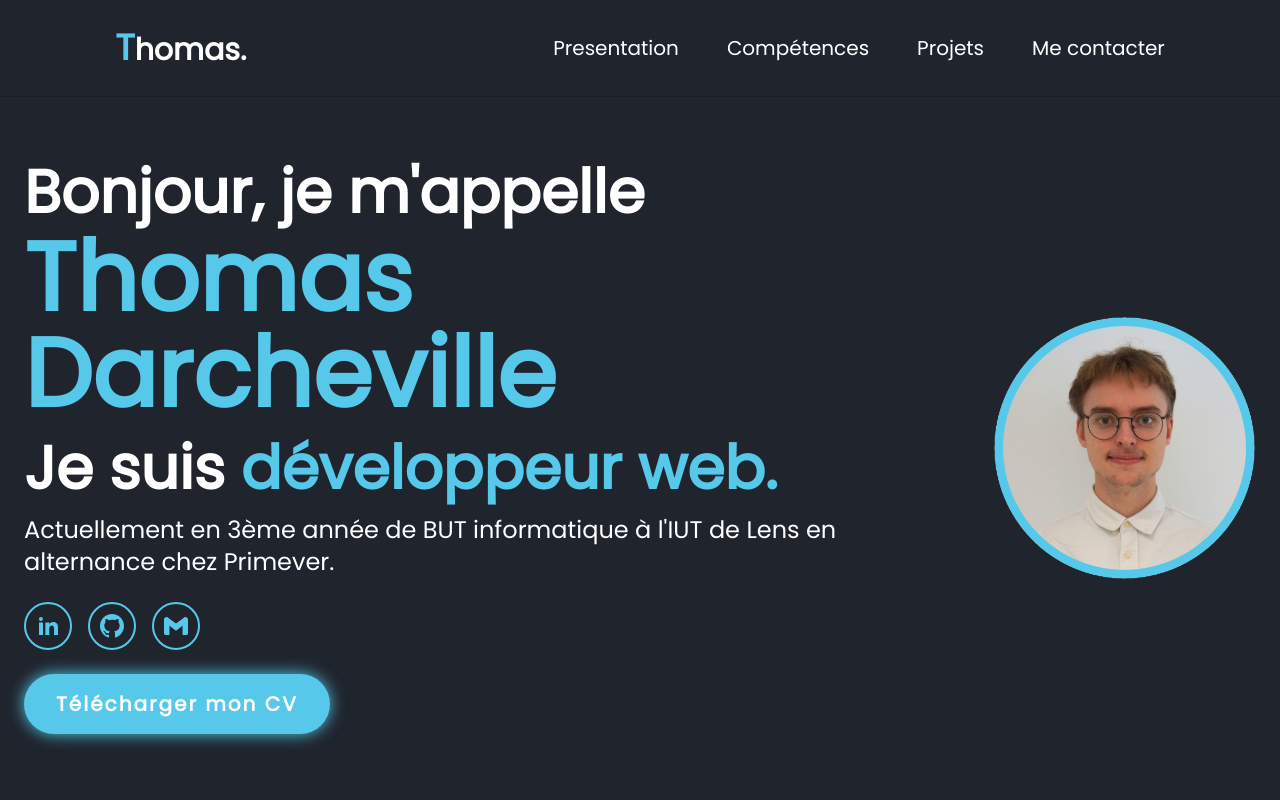
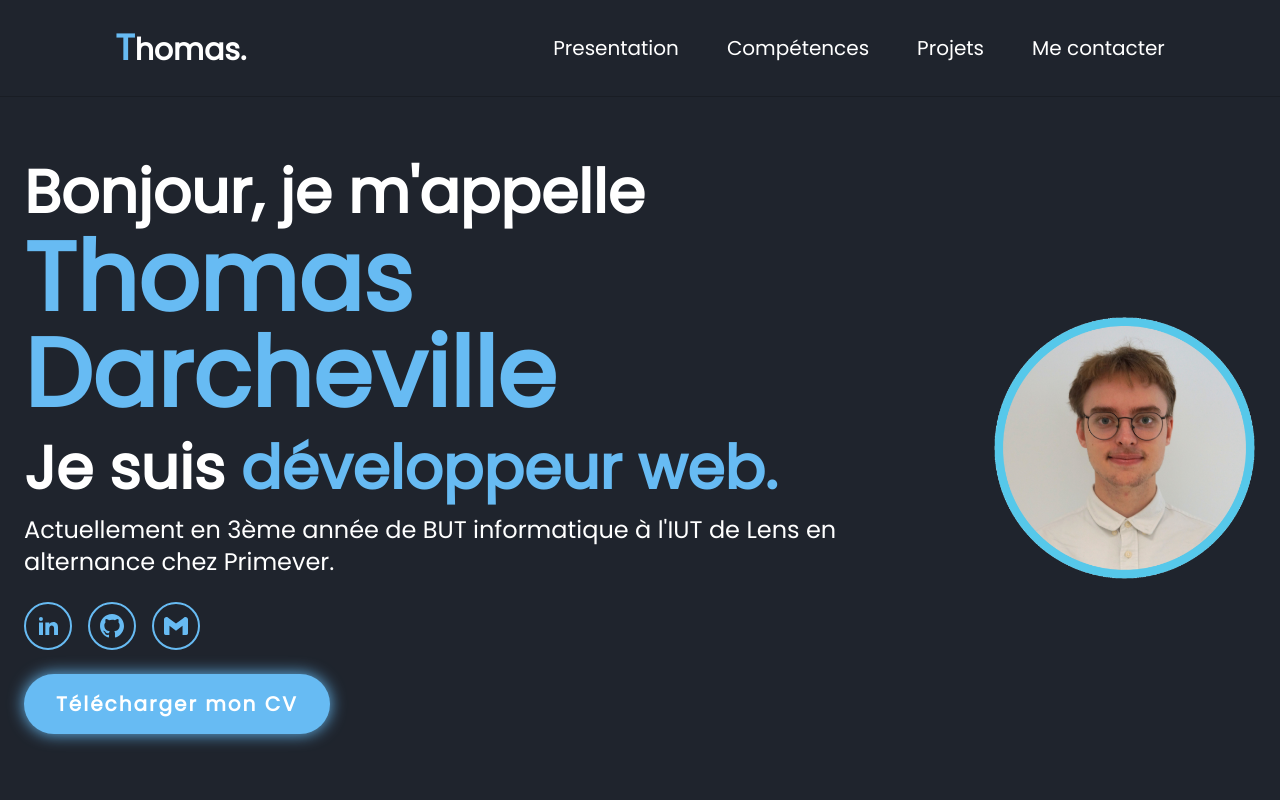
Before and after one commit to DarchevilleThomas/PortfolioNextJS, a Next.js app: page / in a window 1280 px wide. Shown: the top 800 px of the page. Built offline with nearby package versions, Linux system fonts and the light colour scheme.

Commit message:
:lipstick: Change color

```diff
--- a/src/app/ui/layout/navbar/ThomasLogo.tsx
+++ b/src/app/ui/layout/navbar/ThomasLogo.tsx
@@ -1,7 +1,7 @@
 const ThomasLogo = () => {
 
     return (
-        <a href="/public#presentation" className='text-3xl font-semibold'>
+        <a href="/#presentation" className='text-3xl font-semibold'>
             <span className='text-primary text-4xl'>T</span>homas.
         </a>
     )
--- a/tailwind.config.ts
+++ b/tailwind.config.ts
@@ -11,7 +11,7 @@ const config: Config = {
       colors: {
         'dark': '#1F242D',
         'dark-light': '#323946',
-        'primary': '#56C8EA',
+        'primary': '#67BBF3',
       },
       fontFamily: {
         'sans': ['Poppins'],
```
